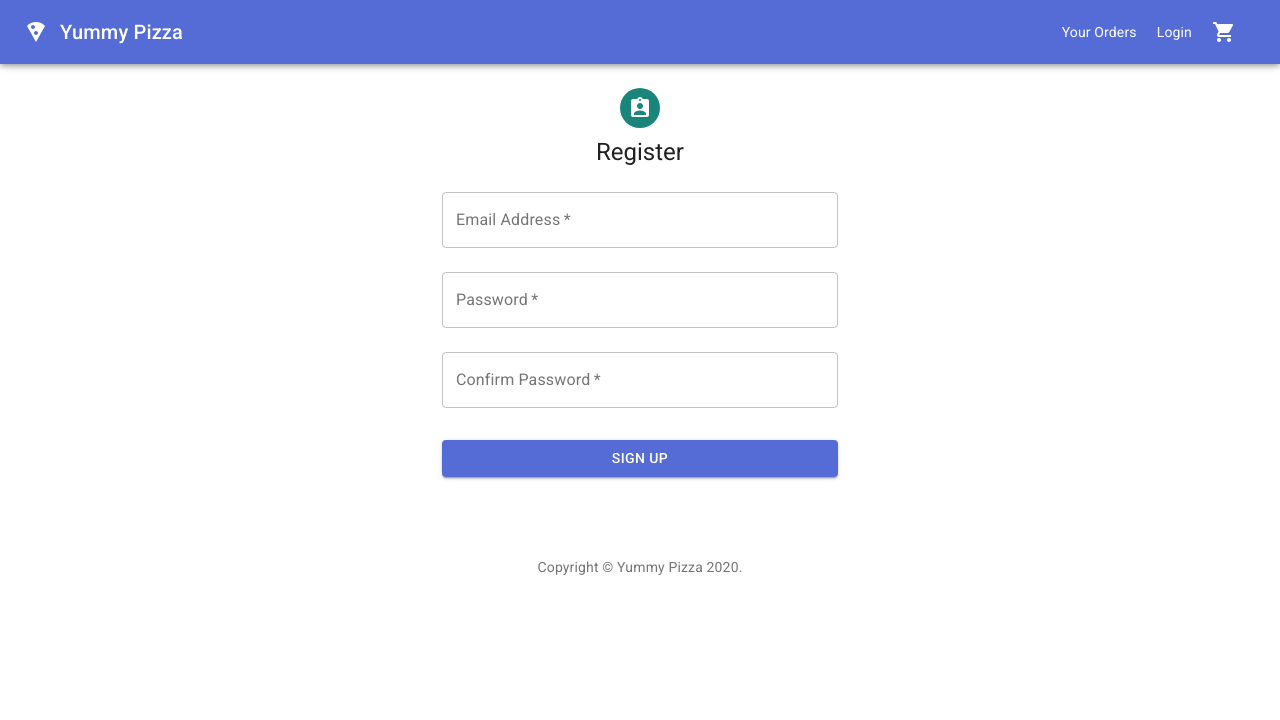
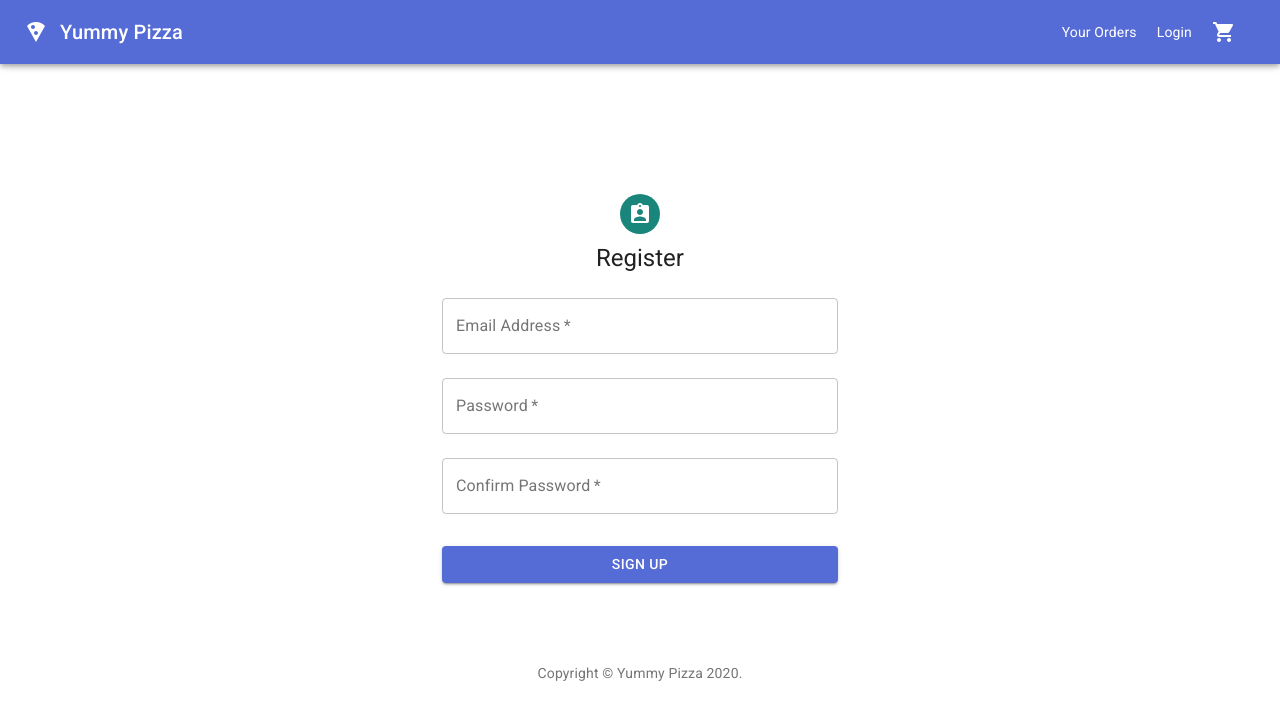
Before and after one commit to krismp/yummy-pizza-frontend, a Next.js app: page /register in a window 1280 px wide. Shown: the top 720 px of the page. Built offline with nearby package versions, Linux system fonts and the light colour scheme.

Commit message:
Improve UI

```diff
--- a/components/layout.js
+++ b/components/layout.js
@@ -19,6 +19,7 @@ const useStyles = makeStyles((theme) => ({
     marginTop: `5rem`,
     margin: `3rem auto`,
     maxWidth: `900px`,
+    padding: `3em`
   },
   title: {
     flexGrow: 1,
```
